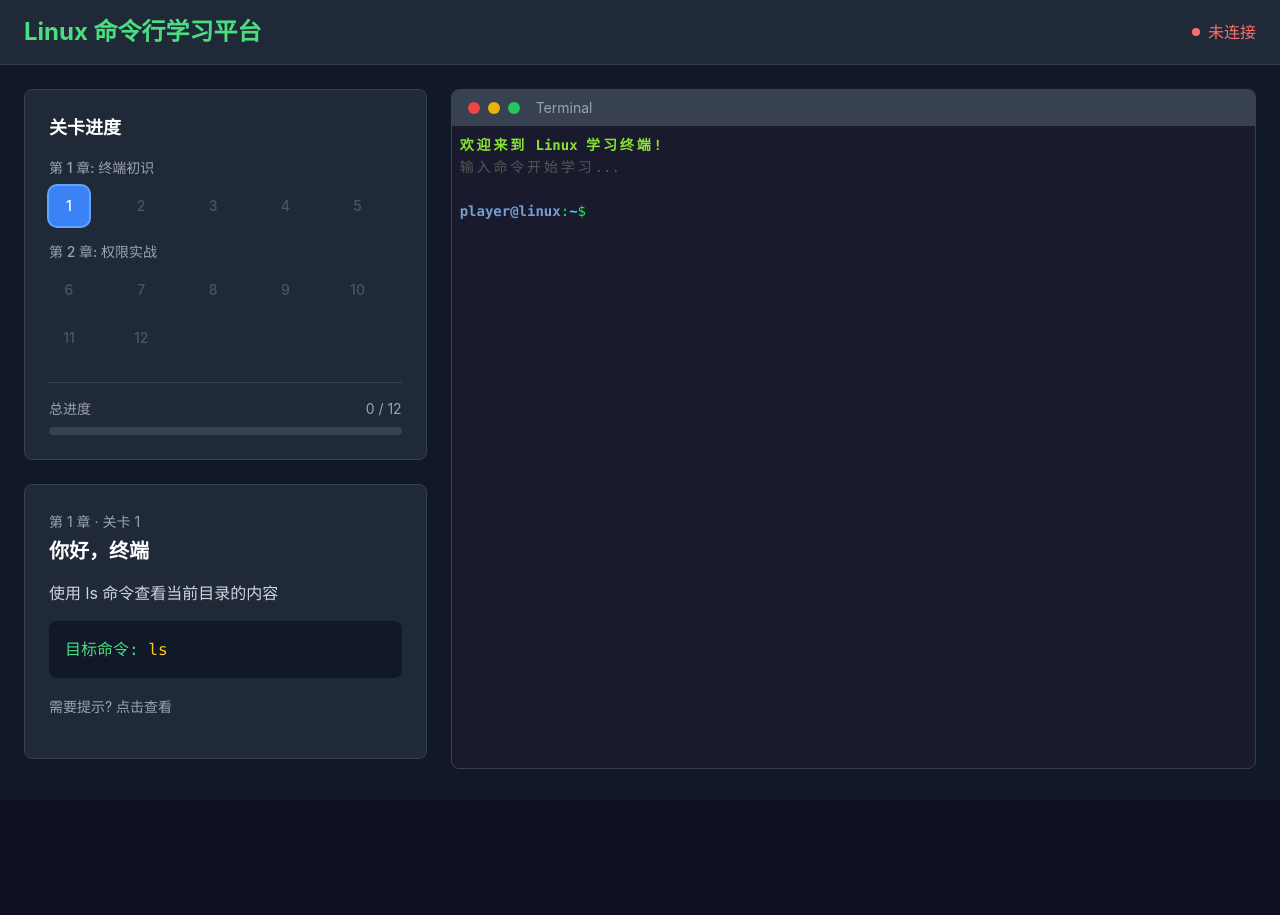
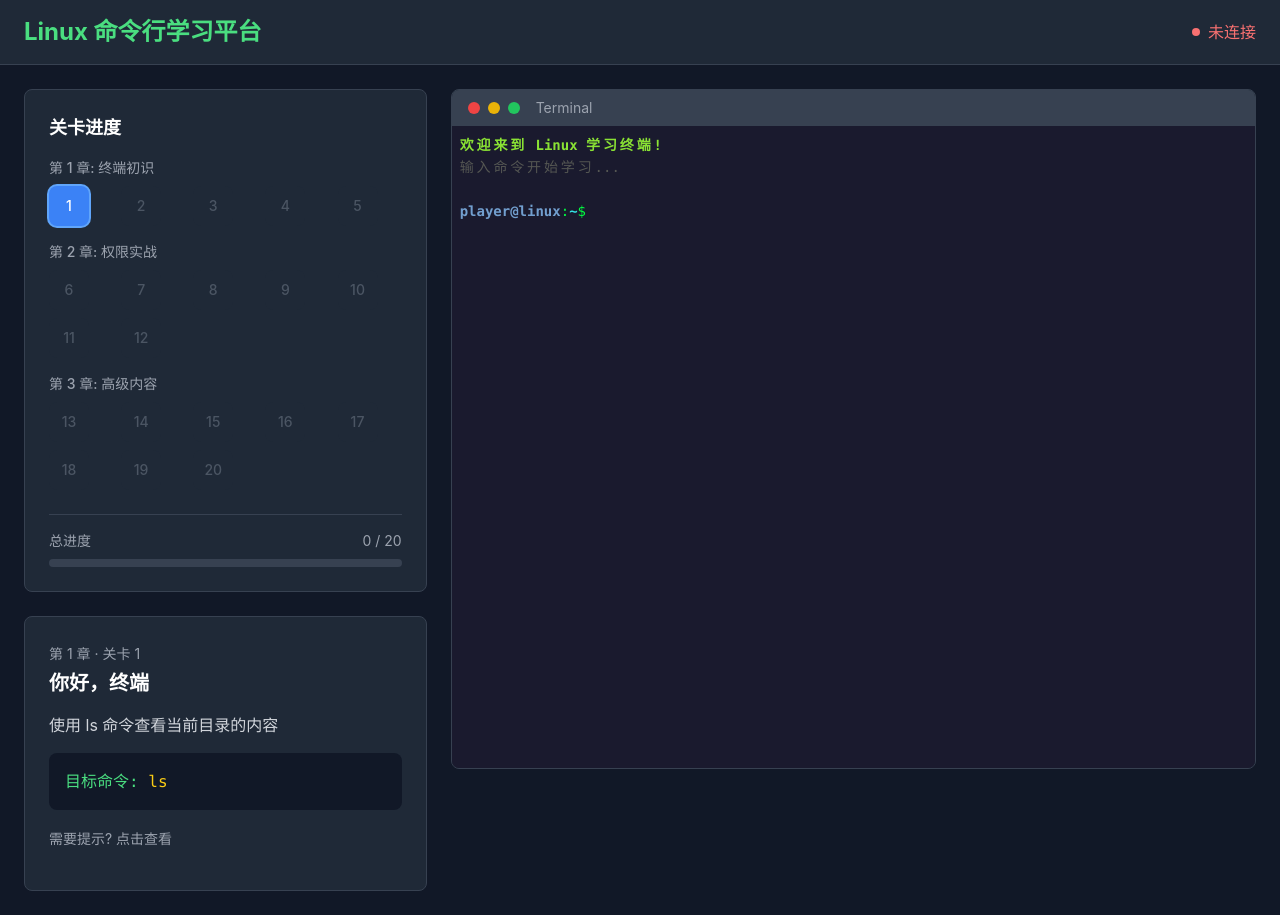
Before and after one commit to wyc7758775/linux-learning-platform, a React (Vite) app in the folder frontend/: page / in a window 1280 px wide. Before the commit the page ends 800 px from the top, so only its background shows below. Built offline with nearby package versions, Linux system fonts and the light colour scheme; no server answers.

Commit message:
✨ feat(frontend): 添加第 3 章事故响应关卡 (13-20)
- 新增 8 个事故响应关卡：CPU告警、磁盘告急、端口占用、日志追踪
- 添加知识卡片和任务目标字段
- 优化关卡数据结构格式

```diff
--- a/frontend/src/App.tsx
+++ b/frontend/src/App.tsx
@@ -6,6 +6,7 @@ import { socket, connectSocket } from './services/socket'
 import type { Level as LevelType } from './levels'
 
 const LEVELS: LevelType[] = [
+  // Chapter 1: 基础命令
   {
     id: 1,
     chapter: 1,
@@ -13,10 +14,7 @@ const LEVELS: LevelType[] = [
     description: '使用 ls 命令查看当前目录的内容',
     hint: '输入 ls 然后按回车键',
     command: 'ls',
-    validation: {
-      type: 'command',
-      expected: 'ls'
-    },
+    validation: { type: 'command', expected: 'ls' },
     completed: false
   },
   {
@@ -26,10 +24,7 @@ const LEVELS: LevelType[] = [
     description: '使用 pwd 命令查看当前工作目录',
     hint: 'pwd 是 print working directory 的缩写',
     command: 'pwd',
-    validation: {
-      type: 'output_contains',
-      expected: '/home/player'
-    },
+    validation: { type: 'output_contains', expected: '/home/player' },
     completed: false
   },
   {
@@ -39,10 +34,7 @@ const LEVELS: LevelType[] = [
     description: '使用 cd 命令进入 home 目录',
     hint: '输入 cd ~ 或 cd /home/player',
     command: 'cd',
-    validation: {
-      type: 'command',
-      expected: 'cd'
-    },
+    validation: { type: 'command', expected: 'cd' },
     completed: false
   },
   {
@@ -52,10 +44,7 @@ const LEVELS: LevelType[] = [
     description: '使用 clear 命令清空终端屏幕',
     hint: '输入 clear 来清理屏幕',
     command: 'clear',
-    validation: {
-      type: 'command',
-      expected: 'clear'
-    },
+    validation: { type: 'command', expected: 'clear' },
     completed: false
   },
   {
@@ -65,10 +54,7 @@ const LEVELS: LevelType[] = [
     description: '使用 history 命令查看之前执行过的命令',
     hint: 'history 命令可以显示你输入过的所有命令',
     command: 'history',
-    validation: {
-      type: 'command',
-      expected: 'history'
-    },
+    validation: { type: 'command', expected: 'history' },
     completed: false
   },
   // Chapter 2: 权限实战
@@ -79,10 +65,7 @@ const LEVELS: LevelType[] = [
     description: '公司来了新同事 Alice！作为系统管理员，帮她创建账户吧',
     hint: '使用 adduser 命令创建用户 alice',
     command: 'adduser alice',
-    validation: {
-      type: 'user_exists',
-      expected: 'alice'
-    },
+    validation: { type: 'user_exists', expected: 'alice' },
     completed: false
   },
   {
@@ -92,10 +75,7 @@ const LEVELS: LevelType[] = [
     description: 'Alice 是开发部的！创建 developers 组，然后把她加进去',
     hint: '先用 groupadd 创建组，再用 usermod -aG 添加用户到组',
     command: 'groupadd developers && usermod -aG developers alice',
-    validation: {
-      type: 'user_in_group',
-      expected: 'alice:developers'
-    },
+    validation: { type: 'user_in_group', expected: 'alice:developers' },
     completed: false
   },
   {
@@ -105,10 +85,7 @@ const LEVELS: LevelType[] = [
     description: '糟糕！salary.txt 这个工资文件谁都能看！赶紧修复这个安全问题',
     hint: 'chmod 600 可以让文件只有所有者能读写',
     command: 'chmod 600 /home/player/salary.txt',
-    validation: {
-      type: 'file_permission',
-      expected: '/home/player/salary.txt:600'
-    },
+    validation: { type: 'file_permission', expected: '/home/player/salary.txt:600' },
     completed: false
   },
   {
@@ -118,10 +95,7 @@ const LEVELS: LevelType[] = [
     description: '设置 project 目录，让 developers 组的成员都能读写，其他人只能看',
     hint: 'chown :developers 改变属组，chmod 775 设置权限',
     command: 'chown :developers /home/player/project && chmod 775 /home/player/project',
-    validation: {
-      type: 'directory_permission',
-      expected: '/home/player/project:775:developers'
-    },
+    validation: { type: 'directory_permission', expected: '/home/player/project:775:developers' },
     completed: false
   },
   {
@@ -131,10 +105,7 @@ const LEVELS: LevelType[] = [
     description: 'deploy.sh 运行时报 "Permission denied"？修复它！',
     hint: 'chmod +x 可以给脚本添加执行权限',
     command: 'chmod +x /home/player/deploy.sh',
-    validation: {
-      type: 'file_permission',
-      expected: '/home/player/deploy.sh:755'
-    },
+    validation: { type: 'file_permission', expected: '/home/player/deploy.sh:755' },
     completed: false
   },
   {
@@ -144,10 +115,7 @@ const LEVELS: LevelType[] = [
     description: '创建一个权限为 750 的文件！750 = rwxr-x---，你理解了吗？',
     hint: 'touch 创建文件，chmod 750 设置权限',
     command: 'touch test.txt && chmod 750 test.txt',
-    validation: {
-      type: 'permission_exists',
-      expected: '750'
-    },
+    validation: { type: 'permission_exists', expected: '750' },
     completed: false
   },
   {
@@ -157,12 +125,223 @@ const LEVELS: LevelType[] = [
     description: '创建 shared 目录：你完全控制，developers 组可读写，其他人只能看',
     hint: 'mkdir 创建目录，chown 改变属组，chmod 764 设置权限',
     command: 'mkdir /home/player/shared && chown :developers /home/player/shared && chmod 764 /home/player/shared',
-    validation: {
-      type: 'directory_permission',
-      expected: '/home/player/shared:764:developers'
-    },
+    validation: { type: 'directory_permission', expected: '/home/player/shared:764:developers' },
     completed: false
-  }
+  },
+  // Chapter 3: 事故响应
+  {
+    id: 13,
+    chapter: 3,
+    title: '第一响应',
+    description: '凌晨 2:17，监控告警：服务器 CPU 飙到 99%！找出是哪个进程在作怪，上报给值班经理。',
+    hint: 'ps aux 列出所有进程；--sort=-%cpu 按 CPU 降序排列；| head -5 只看前 5 行',
+    command: 'ps aux --sort=-%cpu | head -5',
+    objective: '用命令找出当前 CPU 占用最高的进程名',
+    knowledgeCards: [
+      {
+        command: 'ps aux',
+        description: '列出系统中所有正在运行的进程',
+        flags: [
+          { flag: '-a', meaning: '显示所有用户的进程' },
+          { flag: '-u', meaning: '以用户友好格式显示（含 CPU/内存使用率）' },
+          { flag: '-x', meaning: '包含没有控制终端的后台进程' },
+        ]
+      },
+      {
+        command: '--sort=-%cpu',
+        description: '按 CPU 使用率从高到低排序（- 代表降序，%cpu 是排序字段）',
+      },
+      {
+        command: '| head -5',
+        description: '管道符 | 把前一个命令的输出传给下一个命令；head -5 只显示前 5 行',
+      }
+    ],
+    validation: { type: 'output_contains', expected: 'stress-worker' },
+    completed: false
+  },
+  {
+    id: 14,
+    chapter: 3,
+    title: '磁盘告急',
+    description: '日志分区使用率 95%！必须马上找出哪个目录在疯狂占用磁盘，否则服务器会崩。',
+    hint: 'du -sh /var/log/* 统计各目录大小；| sort -rh 按大小降序；| head -5 只看最大的几个',
+    command: 'du -sh /var/log/* | sort -rh | head -5',
+    objective: '找出 /var/log 下占用磁盘空间最大的目录',
+    knowledgeCards: [
+      {
+        command: 'du',
+        description: '统计文件或目录占用的磁盘空间（disk usage）',
+        flags: [
+          { flag: '-s', meaning: '只显示汇总（不展开子目录列表）' },
+          { flag: '-h', meaning: '人类可读格式：自动换算成 K / M / G' },
+        ]
+      },
+      {
+        command: 'sort -rh',
+        description: '排序：-r 降序（最大的在前），-h 能识别 K/M/G 等单位正确比较大小',
+      },
+      {
+        command: '/var/log/*',
+        description: '通配符 * 匹配 /var/log 下的所有文件和目录',
+      }
+    ],
+    validation: { type: 'output_contains', expected: '/var/log/nginx' },
+    completed: false
+  },
+  {
+    id: 15,
+    chapter: 3,
+    title: '端口被占',
+    description: '重启应用服务失败！报错：Address already in use: 8080。有进程抢先占了端口，必须找出它。',
+    hint: 'ss -tlnp 查看所有监听端口和进程；或者 netstat -tlnp；用 | grep 8080 过滤',
+    command: 'ss -tlnp | grep 8080',
+    objective: '找出正在占用 8080 端口的进程',
+    knowledgeCards: [
+      {
+        command: 'ss',
+        description: '查看套接字连接状态（socket statistics），比老的 netstat 更快',
+        flags: [
+          { flag: '-t', meaning: '只显示 TCP 连接' },
+          { flag: '-l', meaning: '只显示处于监听（LISTEN）状态的端口' },
+          { flag: '-n', meaning: '不把端口号解析为服务名，直接显示数字' },
+          { flag: '-p', meaning: '显示占用该端口的进程信息（PID/进程名）' },
+        ]
+      },
+      {
+        command: '| grep 8080',
+        description: '从 ss 的输出中过滤包含 8080 的行，快速定位目标端口',
+      }
+    ],
+    validation: { type: 'output_contains', expected: '8080' },
+    completed: false
+  },
+  {
+    id: 16,
+    chapter: 3,
+    title: '日志追踪',
+    description: '用户反馈页面一直报错。需要从 nginx 日志里把所有 HTTP 500 错误都揪出来，看看到底出了什么问题。',
+    hint: 'grep " 500 " /var/log/nginx/access.log 过滤 500 状态码（注意两侧有空格，避免误匹配）',
+    command: 'grep " 500 " /var/log/nginx/access.log',
+    objective: '从 /var/log/nginx/access.log 中找出所有 HTTP 500 错误记录',
+    knowledgeCards: [
+      {
+        command: 'grep',
+        description: '在文件中搜索匹配指定模式的行，并输出这些行',
+        flags: [
+          { flag: '"模式"', meaning: '要搜索的字符串，加引号避免特殊字符干扰' },
+          { flag: '-c', meaning: '只输出匹配行的数量（不显示内容）' },
+          { flag: '-i', meaning: '忽略大小写' },
+          { flag: '-n', meaning: '在每行前面显示行号' },
+        ]
+      },
+      {
+        command: '" 500 "（两侧有空格）',
+        description: '搜索 HTTP 状态码 500；两侧加空格是为了精确匹配，避免误匹配到 URL 中含 500 的路径',
+      }
+    ],
+    validation: { type: 'output_lines_gte', expected: '40' },
+    completed: false
+  },
+  {
+    id: 17,
+    chapter: 3,
+    title: '统计告警',
+    description: '值班经理在群里@你："今天 app 服务总共报了多少个 ERROR？给我一个数字！" 日志文件在 /var/log/app/app.log。',
+    hint: 'grep "ERROR" /var/log/app/app.log 找出 ERROR 行；| wc -l 统计行数',
+    command: 'grep "ERROR" /var/log/app/app.log | wc -l',
+    objective: '统计 /var/log/app/app.log 中 ERROR 级别日志的总行数',
+    knowledgeCards: [
+      {
+        command: 'grep "ERROR"',
+        description: '过滤出包含 ERROR 字符串的行',
+      },
+      {
+        command: 'wc -l',
+        description: '统计行数；wc 是 word count，-l 参数改为统计行数（line count）',
+      },
+      {
+        command: '|（管道符）',
+        description: '把左边命令的输出（一行行的 ERROR 日志）直接作为右边命令（wc -l）的输入来统计',
+      }
+    ],
+    validation: { type: 'output_number', expected: '312' },
+    completed: false
+  },
+  {
+    id: 18,
+    chapter: 3,
+    title: 'IP 追凶',
+    description: '怀疑有人在疯狂刷接口！需要从 nginx 日志中统计每个 IP 的访问量，找出访问次数最多的 5 个 IP。',
+    hint: "awk '{print $1}' 提取第一列（IP）；| sort 排序让相同 IP 聚集；| uniq -c 统计相邻重复；| sort -rn 按数字降序；| head -5",
+    command: "awk '{print $1}' /var/log/nginx/access.log | sort | uniq -c | sort -rn | head -5",
+    objective: '找出 /var/log/nginx/access.log 中访问量最高的 5 个 IP 地址',
+    knowledgeCards: [
+      {
+        command: "awk '{print $1}'",
+        description: '提取每行的第 1 个字段（以空格分隔）；nginx 日志第 1 列就是客户端 IP',
+      },
+      {
+        command: 'sort',
+        description: '对行进行排序，让相同的 IP 地址聚集在一起（uniq 只对相邻重复行有效）',
+      },
+      {
+        command: 'uniq -c',
+        description: '对连续相同的行去重，并在行首加上该行出现的次数',
+      },
+      {
+        command: 'sort -rn',
+        description: '再次排序：-r 降序（次数多的在前），-n 按数字大小比较（而非字母顺序）',
+      }
+    ],
+    validation: { type: 'output_contains', expected: '10.66.6.6' },
+    completed: false
+  },
+  {
+    id: 19,
+    chapter: 3,
+    title: '时间取证',
+    description: '技术委员会要开复盘会议。需要回答：告警时段（02:17 这一分钟）内，nginx 收到了多少个 HTTP 500 错误？',
+    hint: 'grep "02:17" 过滤时段；再 | grep " 500 " 过滤状态码；最后 | wc -l 统计数量',
+    command: 'grep "02:17" /var/log/nginx/access.log | grep " 500 " | wc -l',
+    objective: '统计 02:17 这一分钟内 nginx 日志中 HTTP 500 错误的数量',
+    knowledgeCards: [
+      {
+        command: '多级管道过滤',
+        description: '先用第一个 grep 缩小范围（时间），再用第二个 grep 进一步过滤（状态码），最后统计——这是日志分析的经典模式',
+      },
+      {
+        command: 'grep "02:17"',
+        description: '过滤出时间戳包含 02:17 的日志行（精确到分钟）',
+      },
+      {
+        command: 'grep " 500 "',
+        description: '在已过滤的结果中继续过滤 HTTP 500 状态码',
+      }
+    ],
+    validation: { type: 'output_number', expected: '23' },
+    completed: false
+  },
+  {
+    id: 20,
+    chapter: 3,
+    title: '终极取证',
+    description: '最后一个问题，也是最关键的证据：在告警时段（02:17）内，是谁发出了最多的请求？请给出 IP 地址和请求次数。',
+    hint: 'grep "02:17" 先过滤时段；再 awk 提取 IP；再 sort | uniq -c | sort -rn 统计排序；最后 head -3 取前 3',
+    command: "grep '02:17' /var/log/nginx/access.log | awk '{print $1}' | sort | uniq -c | sort -rn | head -3",
+    objective: '找出告警时段（02:17）内访问量最高的 IP 及其请求次数',
+    knowledgeCards: [
+      {
+        command: '完整管道链',
+        description: '先过滤时段 → 提取 IP → 排序聚合 → 计数 → 降序排列 → 取Top3。这是真实安全事故分析的标准套路。',
+      },
+      {
+        command: 'grep "02:17" | awk ... | sort | uniq -c | sort -rn',
+        description: '5 个命令串联：每个命令只做一件事，通过管道协同完成复杂任务——这就是 Unix 哲学',
+      }
+    ],
+    validation: { type: 'output_contains', expected: '182' },
+    completed: false
+  },
 ]
 
 function App() {
@@ -186,12 +365,10 @@ function App() {
   const [levelCompleted, setLevelCompleted] = useState(false)
 
   useEffect(() => {
-    // 保存当前关卡到 localStorage
     localStorage.setItem('linux-learning-current-level', String(currentLevel))
   }, [currentLevel])
 
   useEffect(() => {
-    // Connect to socket
     connectSocket()
 
     socket.on('connect', () => {
@@ -215,7 +392,6 @@ function App() {
         const updated = prev.map(level =>
           level.id === completedLevelId ? { ...level, completed: true } : level
         )
-        // Save progress
         const completedLevels = updated.filter(l => l.completed).map(l => l.id)
         localStorage.setItem('linux-learning-progress', JSON.stringify({ completedLevels }))
         return updated
@@ -231,7 +407,6 @@ function App() {
   }, [])
 
   useEffect(() => {
-    // Request session for current level when connected
     if (connected && currentLevel) {
       socket.emit('session:create', { levelId: currentLevel })
     }
@@ -245,7 +420,6 @@ function App() {
   }
 
   const handleSelectLevel = (levelId: number) => {
-    // Only allow selecting unlocked levels
     const level = levels.find(l => l.id === levelId)
     if (level && (level.id === 1 || levels.find(l => l.id === levelId - 1)?.completed)) {
       setLevelCompleted(false)
@@ -273,7 +447,6 @@ function App() {
 
       <main className="max-w-7xl mx-auto p-6">
         <div className="flex flex-col lg:flex-row gap-6">
-          {/* Left side - Level selection and content */}
           <div className="lg:w-1/3 space-y-6">
             <Progress
               levels={levels}
@@ -290,7 +463,6 @@ function App() {
             )}
           </div>
 
-          {/* Right side - Terminal (sticky on desktop) */}
           <div className="lg:w-2/3 lg:sticky lg:top-6 lg:self-start">
             <div className="bg-gray-800 rounded-lg overflow-hidden border border-gray-700 flex flex-col"
                  style={{ height: 'calc(100vh - 120px)' }}>
```
